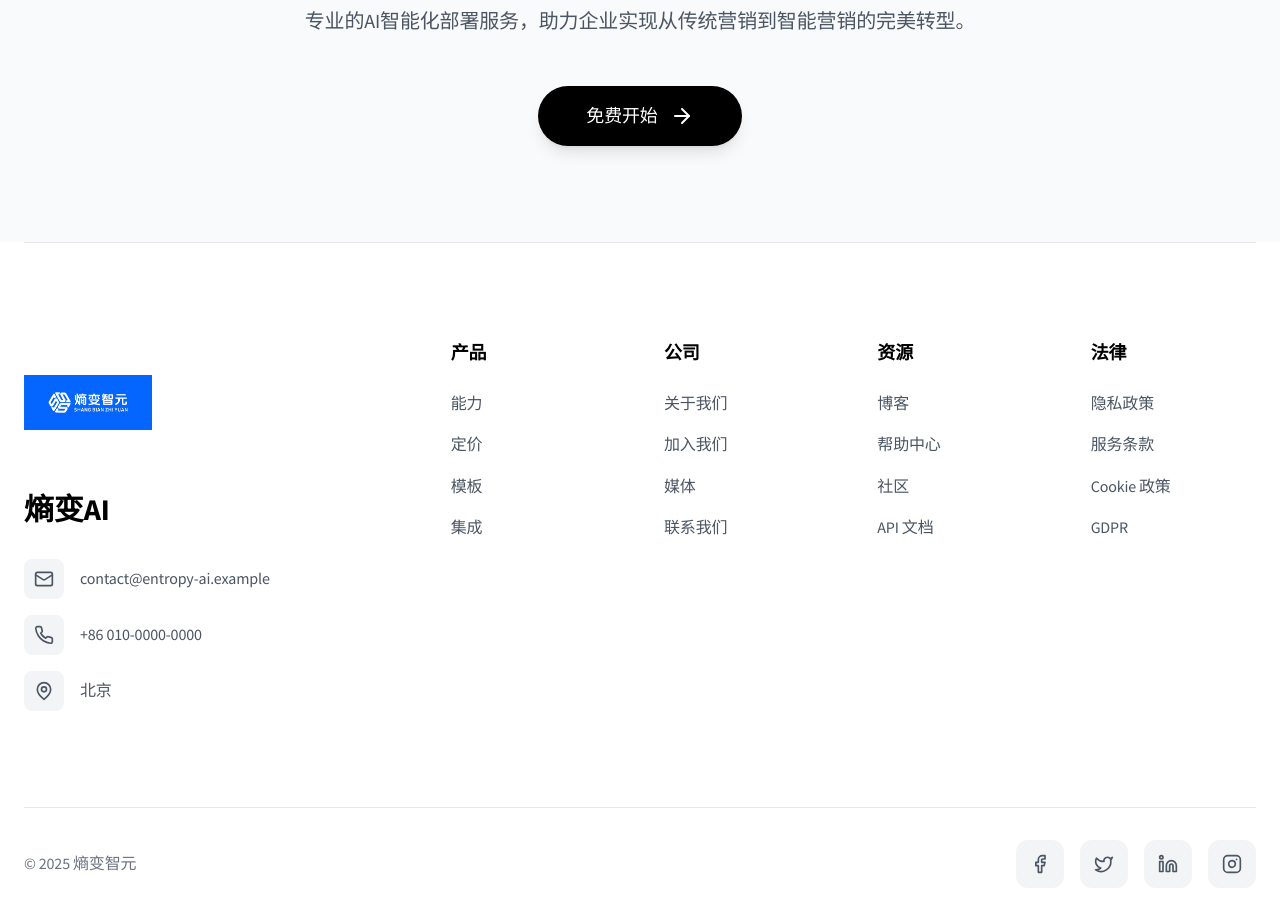
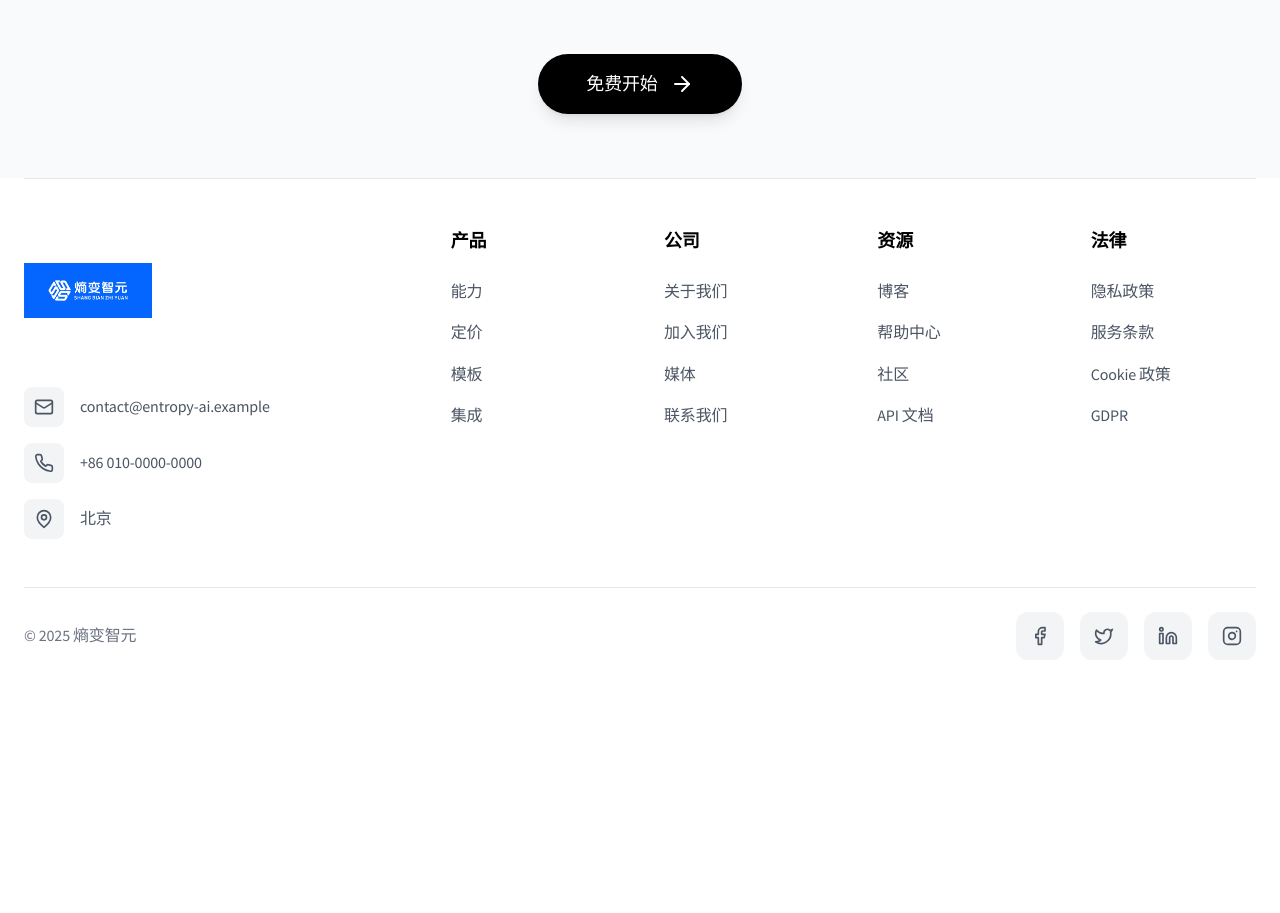
Before and after one commit to kehan857/official-website, a React (Vite) app: page / in a window 1280 px wide. Shown: the part 10871-11784 px from the top of the page. After the commit the page ends 11555 px from the top, so only its background shows below. Built offline with nearby package versions, Linux system fonts and the light colour scheme.

Commit message:
优化Footer布局：1.删除熵变AI文字 2.调整Logo间距 3.减少底部内容间距，整体向上移动

```diff
--- a/src/components/Footer/Footer.jsx
+++ b/src/components/Footer/Footer.jsx
@@ -44,7 +44,7 @@ const Footer = () => {
   return (
     <footer className="bg-white text-black border-t border-gray-200">
       {/* Main CTA Section */}
-      <div className="section-spacing bg-gray-50">
+      <div className="py-16 bg-gray-50">
         <div className="container-section">
           <div className="text-center">
             <h2 className="text-4xl md:text-5xl font-bold mb-6 text-black">
@@ -71,17 +71,13 @@ const Footer = () => {
 
       {/* Footer Links */}
       <div className="container-section">
-        <div className="section-spacing border-t border-gray-200">
+        <div className="py-12 border-t border-gray-200">
           <div className="grid grid-cols-1 md:grid-cols-2 lg:grid-cols-6 gap-12">
             {/* Company Info */}
             <div className="lg:col-span-2">
               {/* Logo */}
-              <div className="mb-6">
+              <div className="mb-8">
                 <Logo size="normal" className="" />
-              </div>
-
-              <div className="mb-8">
-                <span className="text-3xl font-bold text-black">{t.brand.name}</span>
               </div>
 
               {/* Contact Info */}
@@ -166,7 +162,7 @@ const Footer = () => {
         </div>
 
         {/* Bottom Bar */}
-        <div className="border-t border-gray-200 py-8">
+        <div className="border-t border-gray-200 py-6">
           <div className="flex flex-col md:flex-row justify-between items-center space-y-6 md:space-y-0">
             {/* Copyright */}
             <div className="text-gray-500">{t.footer.copyright}</div>
```
